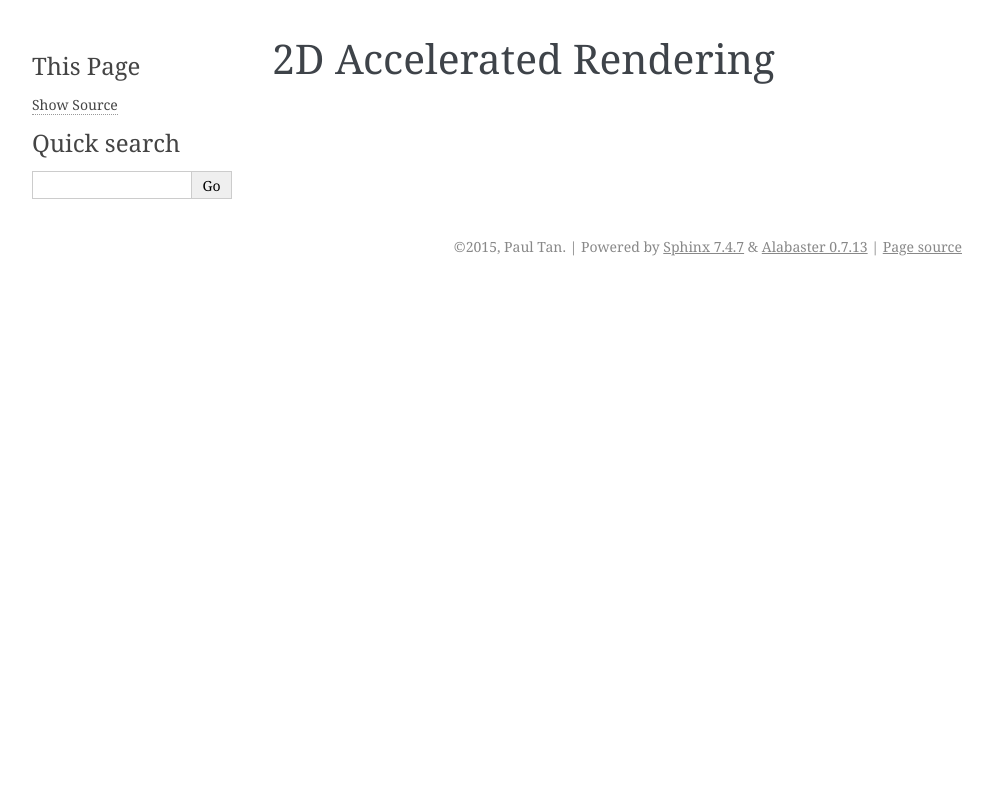
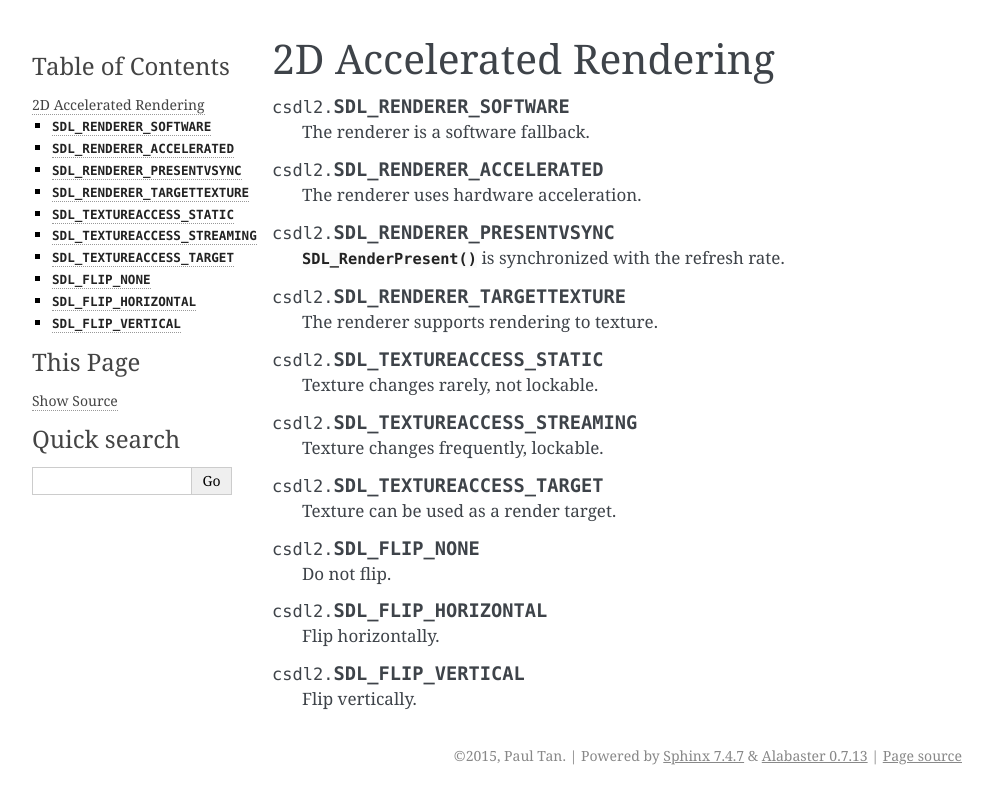
Before and after one commit to pyokagan/pycsdl2, a Sphinx documentation site: the page built from docs/source/api/render.rst, in a window 1280 px wide. Shown: the top 804 px of the page, without its empty margins (148-1141 px from the left). Built offline with Sphinx 7.4.7, drawn with Linux system fonts in a browser that asks for light colours.

Commit message:
docs/api/render: document constants

```diff
--- a/docs/source/api/render.rst
+++ b/docs/source/api/render.rst
@@ -1,3 +1,43 @@
 2D Accelerated Rendering
 ========================
 .. module:: csdl2
+
+.. data:: SDL_RENDERER_SOFTWARE
+
+   The renderer is a software fallback.
+
+.. data:: SDL_RENDERER_ACCELERATED
+
+   The renderer uses hardware acceleration.
+
+.. data:: SDL_RENDERER_PRESENTVSYNC
+
+   :func:`SDL_RenderPresent` is synchronized with the refresh rate.
+
+.. data:: SDL_RENDERER_TARGETTEXTURE
+
+   The renderer supports rendering to texture.
+
+.. data:: SDL_TEXTUREACCESS_STATIC
+
+   Texture changes rarely, not lockable.
+
+.. data:: SDL_TEXTUREACCESS_STREAMING
+
+   Texture changes frequently, lockable.
+
+.. data:: SDL_TEXTUREACCESS_TARGET
+
+   Texture can be used as a render target.
+
+.. data:: SDL_FLIP_NONE
+
+   Do not flip.
+
+.. data:: SDL_FLIP_HORIZONTAL
+
+   Flip horizontally.
+
+.. data:: SDL_FLIP_VERTICAL
+
+   Flip vertically.
```
